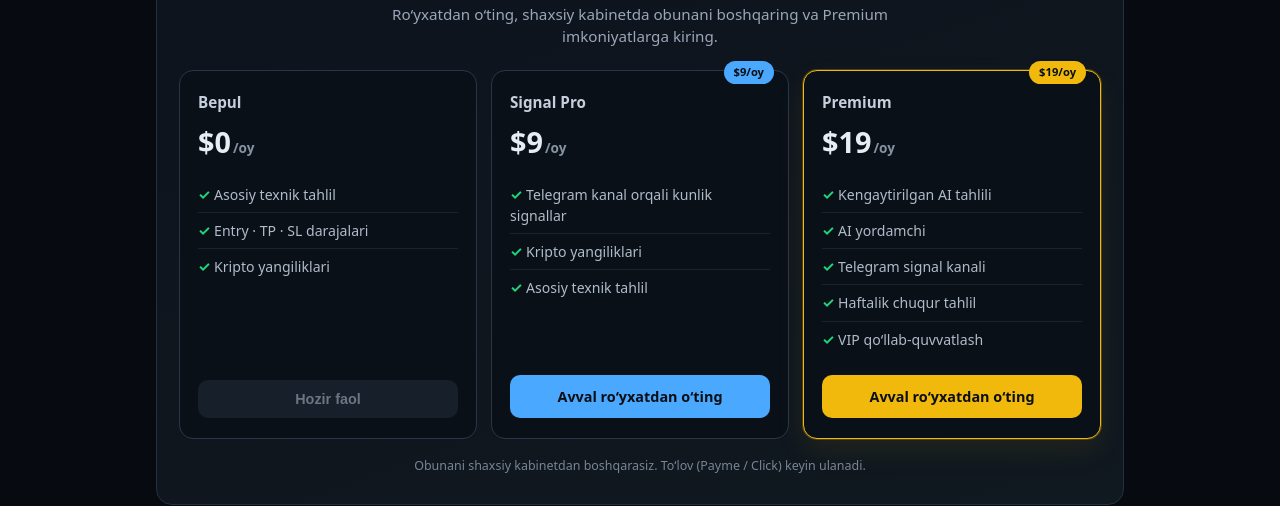
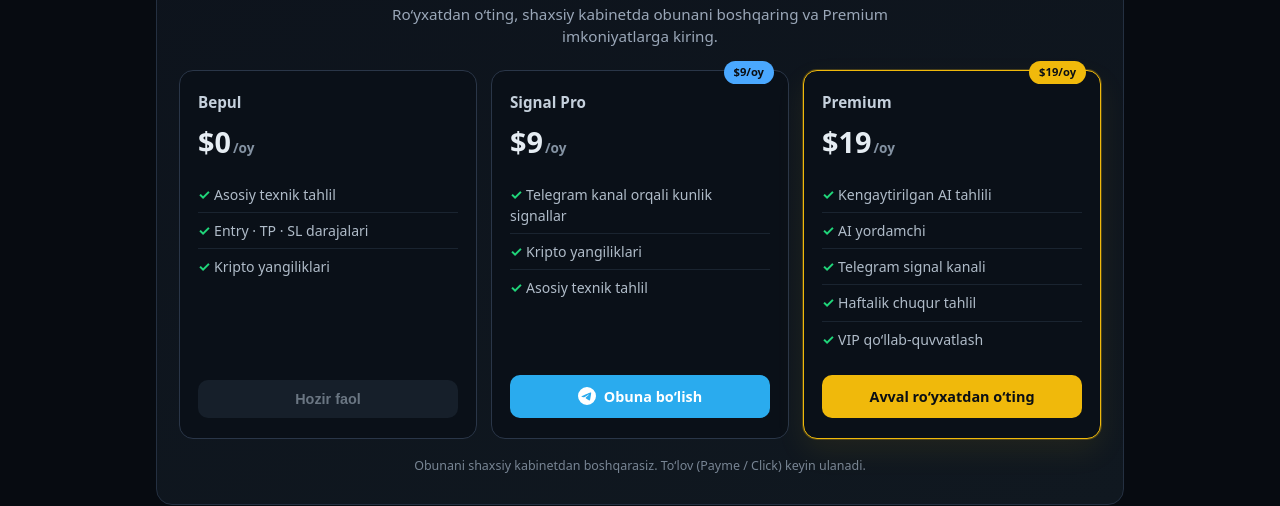
Before and after one commit to Sharofbek84/crypto-news-uz, a Next.js app: page /obuna in a window 1280 px wide. Shown: the part 232-738 px from the top of the page. Built offline with nearby package versions, Linux system fonts and the light colour scheme; no server answers.

Commit message:
feat: Signal Pro button links to Telegram Tribute with icon

```diff
--- a/app/obuna/page.tsx
+++ b/app/obuna/page.tsx
@@ -3,6 +3,24 @@
 import Link from 'next/link'
 import { useSession } from 'next-auth/react'
 import SiteHeader from '../components/SiteHeader'
+
+const SIGNAL_PRO_URL =
+  'https://t.me/tribute/app?startapp=ep_zdhegwwYthRyGnRV7ergnHtnqG9PWBxBD1bs2XG9gt7PYKPG3ao'
+
+function TelegramIcon() {
+  return (
+    <svg
+      width="18"
+      height="18"
+      viewBox="0 0 24 24"
+      fill="currentColor"
+      aria-hidden="true"
+      style={{ flexShrink: 0 }}
+    >
+      <path d="M11.944 0A12 12 0 0 0 0 12a12 12 0 0 0 12 12 12 12 0 0 0 12-12A12 12 0 0 0 12 0a12 12 0 0 0-.056 0zm4.962 7.224c.1-.002.321.023.465.14a.506.506 0 0 1 .171.325c.016.093.036.306.02.472-.18 1.898-.962 6.502-1.36 8.627-.168.9-.499 1.201-.82 1.23-.696.065-1.225-.46-1.9-.902-1.056-.693-1.653-1.124-2.678-1.8-1.185-.78-.417-1.21.258-1.91.177-.184 3.247-2.977 3.307-3.23.007-.032.014-.15-.056-.212s-.174-.041-.249-.024c-.106.024-1.793 1.14-5.061 3.345-.48.33-.913.49-1.302.48-.428-.008-1.252-.241-1.865-.44-.752-.245-1.349-.374-1.297-.789.027-.216.325-.437.893-.663 3.498-1.524 5.83-2.529 6.998-3.014 3.332-1.386 4.025-1.627 4.476-1.635z" />
+    </svg>
+  )
+}
 
 export default function ObunaPage() {
   const { data: session, status } = useSession()
@@ -52,39 +70,25 @@ export default function ObunaPage() {
                 <li>Kripto yangiliklari</li>
                 <li>Asosiy texnik tahlil</li>
               </ul>
-              {status === 'loading' ? (
-                <button className="planBtn" disabled>
-                  ...
-                </button>
-              ) : session ? (
-                <Link
-                  href="/kabinet"
+              <a
+                href={SIGNAL_PRO_URL}
+                target="_blank"
+                rel="noopener noreferrer"
                 className="planBtn"
                 style={{
-                    display: 'block',
+                  display: 'flex',
+                  alignItems: 'center',
+                  justifyContent: 'center',
+                  gap: 8,
                   textAlign: 'center',
                   textDecoration: 'none',
-                    background: '#4aa8ff',
-                    color: '#0b0f14',
+                  background: '#2AABEE',
+                  color: '#fff',
                 }}
               >
-                  Kabinetda obuna bo‘lish
-                </Link>
-              ) : (
-                <Link
-                  href="/sign-up"
-                  className="planBtn"
-                  style={{
-                    display: 'block',
-                    textAlign: 'center',
-                    textDecoration: 'none',
-                    background: '#4aa8ff',
-                    color: '#0b0f14',
-                  }}
-                >
-                  Avval ro‘yxatdan o‘ting
-                </Link>
-              )}
+                <TelegramIcon />
+                Obuna bo‘lish
+              </a>
             </div>
 
             <div className="planCard featured">
```
Lines whose indentation alone changed are shown as unchanged.
